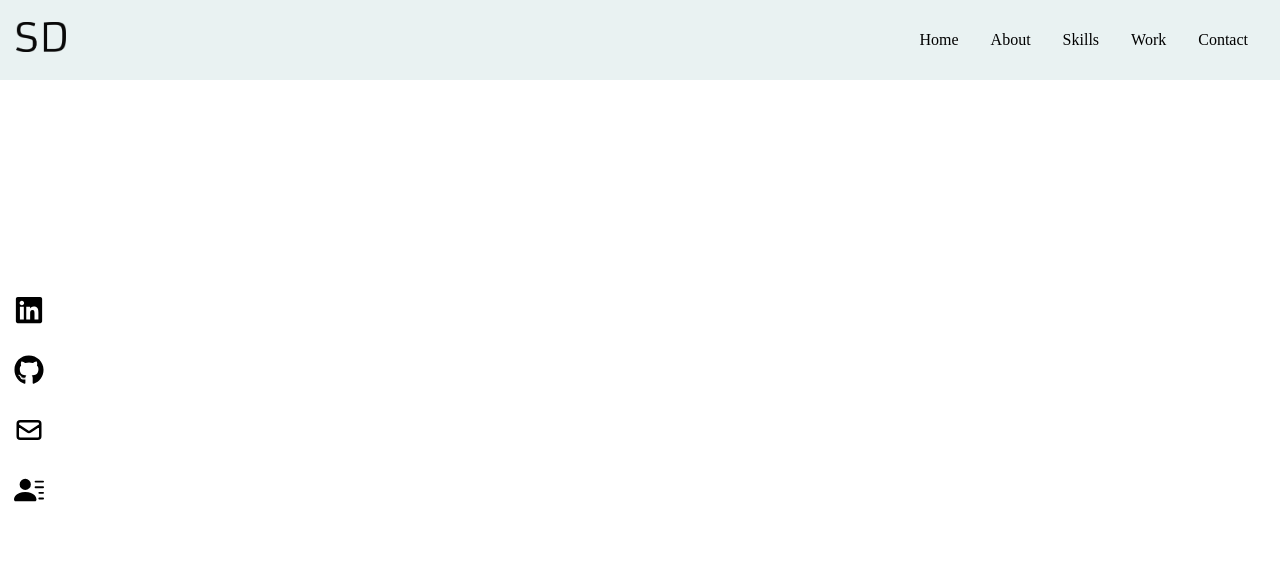
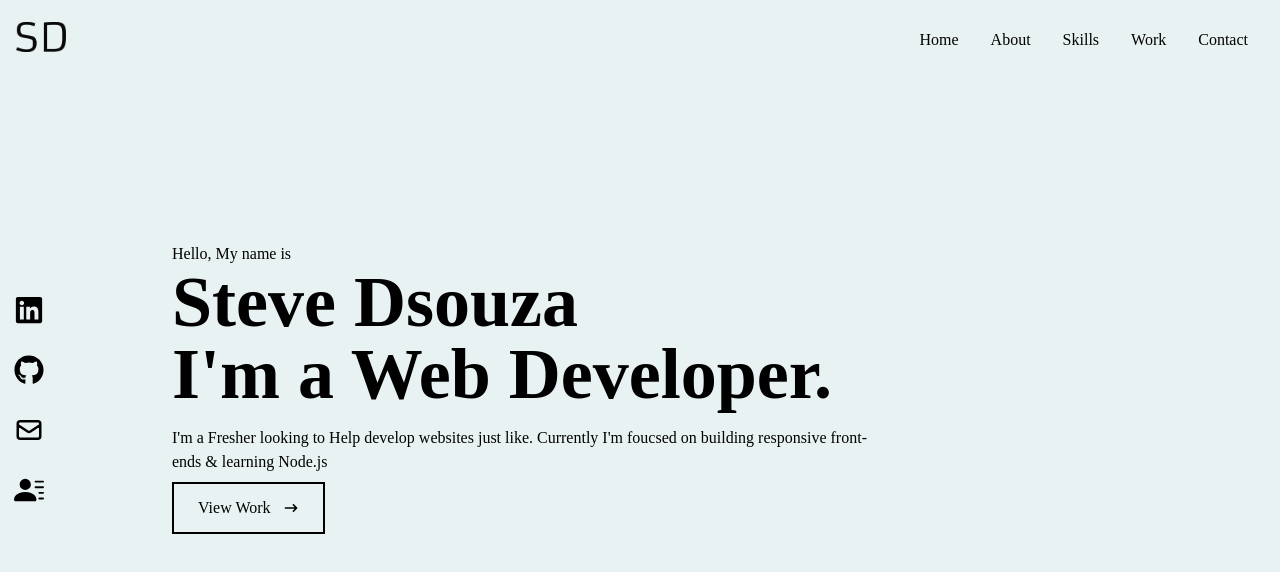
Before and after one commit to stevenovak123/NextPortfolio, a Next.js app: page / in a window 1280 px wide. Shown: the top 572 px of the page. Built offline with nearby package versions, Linux system fonts and the light colour scheme.

Commit message:
Added a hero Section

```diff
--- /dev/null
+++ b/components/Hero.jsx
@@ -0,0 +1,29 @@
+import React from 'react'
+import { HiArrowNarrowRight } from 'react-icons/hi'
+
+const Hero = () => {
+	return (
+		<div className='w-full h-screen bg-GreyColor'>
+			{/* //Todo:  Container */}
+			<div className='max-w-[1000px] mx-auto px-8 flex flex-col justify-center h-full'>
+				<p>Hello, My name is </p>
+				<h1 className='text-4xl sm:text-7xl font-bold '>Steve Dsouza</h1>
+				<h2 className='text-4xl sm:text-7xl font-bold'>I'm a Web Developer.</h2>
+				<p className='py-4 max-w-[700px]'>
+					I'm a Fresher looking to Help develop websites just like. Currently
+					I'm foucsed on building responsive front-ends & learning Node.js
+					<div>
+						<button className='group border-2 border-black px-6 py-3 my-2 flex  items-center  hover:bg-black hover:text-white'>
+							View Work
+							<span className='group-hover:rotate-90 duration-300'>
+								<HiArrowNarrowRight className='ml-3 ' />
+							</span>
+						</button>
+					</div>
+				</p>
+			</div>
+		</div>
+	)
+}
+
+export default Hero
--- a/pages/index.js
+++ b/pages/index.js
@@ -1,4 +1,5 @@
 import Head from 'next/head'
+import Hero from '../components/Hero'
 import Navbar from '../components/Navbar'
 
 export default function Home() {
@@ -10,6 +11,7 @@
 				<link rel='icon' href='/favicon.ico' />
 			</Head>
 			<Navbar />
+			<Hero />
 		</div>
 	)
 }
```
